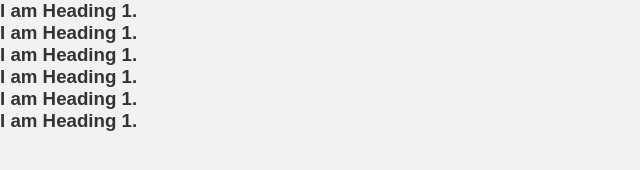
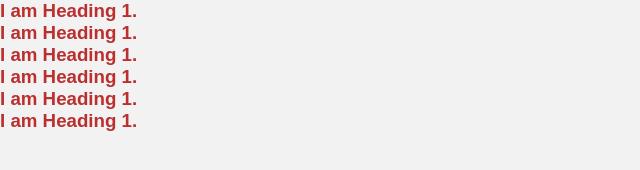
Before and after one commit to Divyam1708/website, a plain HTML site: page index.html in a window 1280 px wide. Shown: the whole page, without its empty margins (0-640 px from the left). Drawn offline with Linux system fonts and the light colour scheme.

Commit message:
new styling 1

```diff
--- a/index.css
+++ b/index.css
@@ -6,7 +6,7 @@
 body {
   font-family: 'Poppins', sans-serif;
   background: #f2f2f2;
-  color: #333;
+  color: #bb2f2f;
 }
 
 .container{
```
